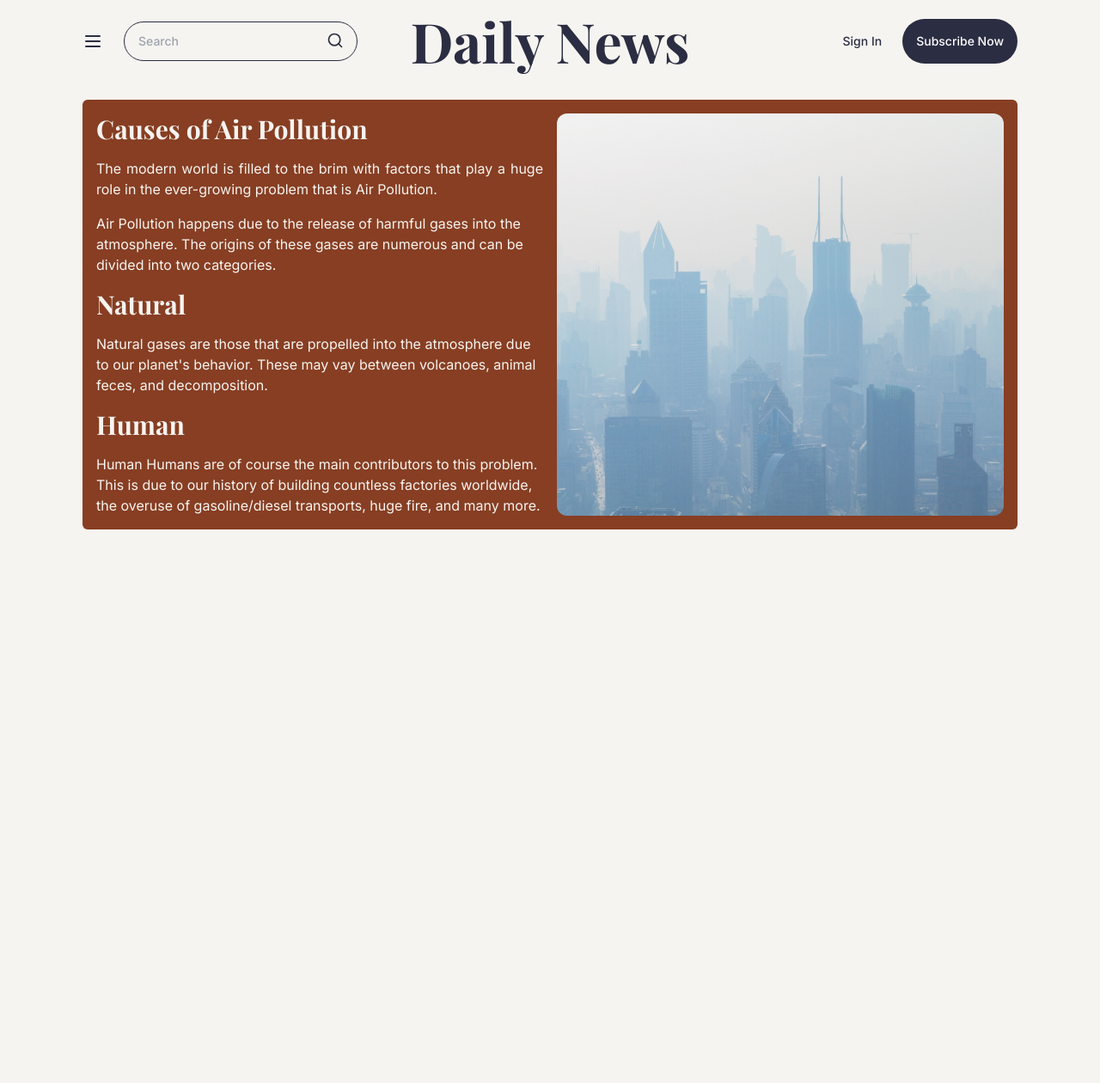
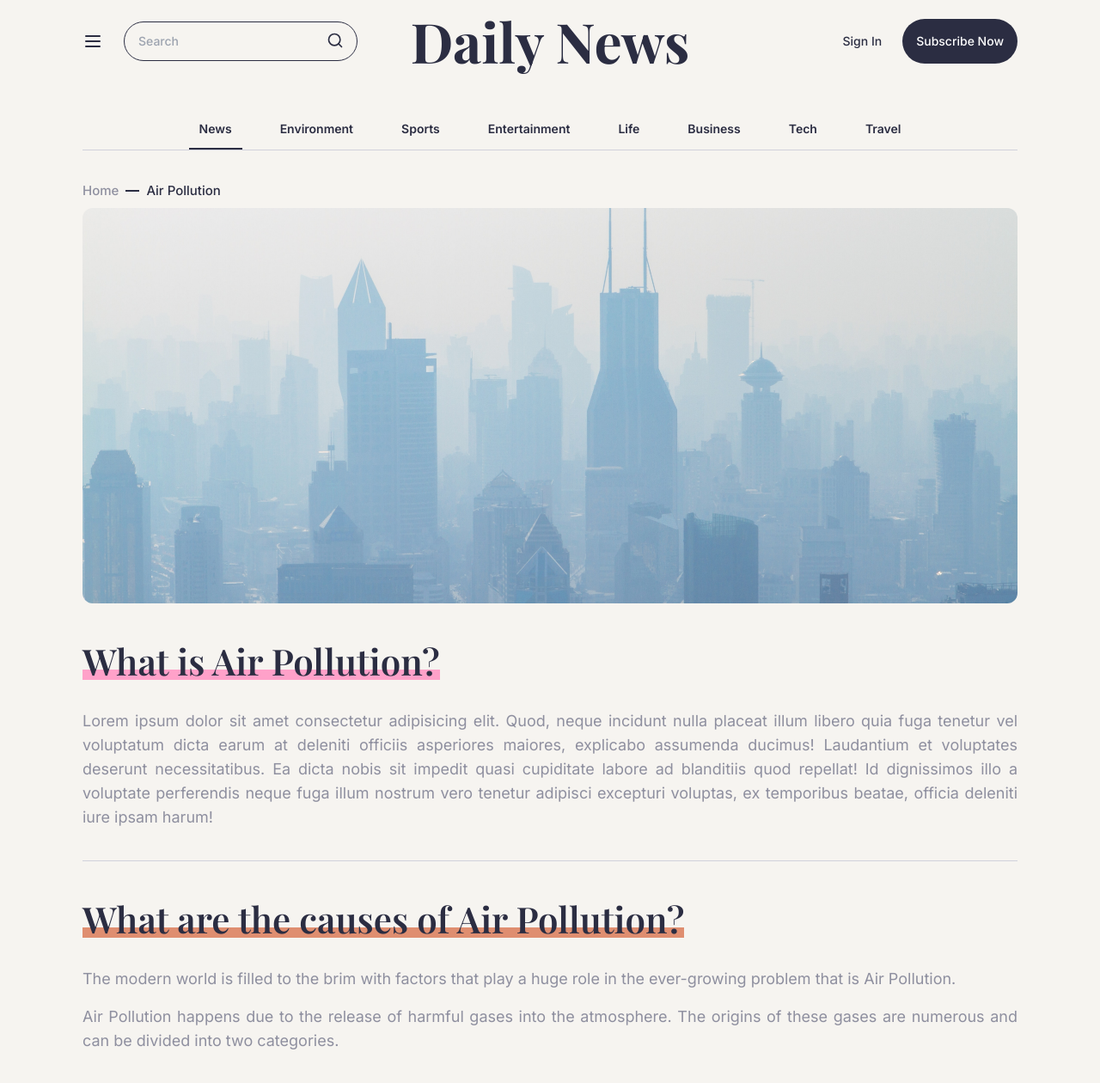
Before and after one commit to Tellay/daily-news, a Next.js app: page /airpollution in a window 1280 px wide. Shown: the top 1260 px of the page at 86% size. Before the commit the page ends 800 px from the top, so only its background shows below. Built offline with nearby package versions, Linux system fonts and the light colour scheme; a web font is replaced by a local one.

Commit message:
chore: continuing air pollution page

```diff
--- a/src/app/airpollution/page.tsx
+++ b/src/app/airpollution/page.tsx
@@ -1,9 +1,69 @@
+import Link from 'next/link'
 import Image from 'next/image'
 
 export default function AirPollutionPage() {
   return (
-    <main className="my-9">
-      <div className="grid grid-cols-2 gap-4 rounded-md bg-[#873e23] p-4 text-white-100">
+    <main>
+      <article className="py-9">
+        <div className="flex items-center gap-2 text-[15px] font-medium">
+          <Link
+            href="/"
+            className="text-gray-200 hover:underline hover:opacity-90"
+          >
+            Home
+          </Link>
+          <span className="block h-[2px] w-4 bg-blue-700" />
+          <span className="">Air Pollution</span>
+        </div>
+
+        <Image
+          src="/CityPollution.jpg"
+          width={4344}
+          height={2896}
+          alt="Nelson"
+          className="mt-2 h-[460px] w-full rounded-xl object-cover"
+        />
+
+        <div className="flex flex-col space-y-6 border-b border-gray-100 py-9">
+          <h1 className="relative w-fit font-alt text-[42px] font-semibold">
+            What is Air Pollution?
+            <span className="absolute inset-x-0 bottom-2.5 left-0 -z-10 h-3 bg-pink-100" />
+          </h1>
+
+          <p className="text-justify text-lg font-normal text-gray-200">
+            Lorem ipsum dolor sit amet consectetur adipisicing elit. Quod, neque
+            incidunt nulla placeat illum libero quia fuga tenetur vel voluptatum
+            dicta earum at deleniti officiis asperiores maiores, explicabo
+            assumenda ducimus! Laudantium et voluptates deserunt necessitatibus.
+            Ea dicta nobis sit impedit quasi cupiditate labore ad blanditiis
+            quod repellat! Id dignissimos illo a voluptate perferendis neque
+            fuga illum nostrum vero tenetur adipisci excepturi voluptas, ex
+            temporibus beatae, officia deleniti iure ipsam harum!
+          </p>
+        </div>
+
+        <div className="flex flex-col space-y-6 border-b border-gray-100 py-9">
+          <h1 className="relative w-fit font-alt text-[42px] font-semibold">
+            What are the causes of Air Pollution?
+            <span className="absolute inset-x-0 bottom-2.5 left-0 -z-10 h-3 bg-brown-100" />
+          </h1>
+
+          <div className="flex flex-col space-y-4">
+            <p className="text-justify text-lg font-normal text-gray-200">
+              The modern world is filled to the brim with factors that play a
+              huge role in the ever-growing problem that is Air Pollution.
+            </p>
+
+            <p className="text-justify text-lg font-normal text-gray-200">
+              Air Pollution happens due to the release of harmful gases into the
+              atmosphere. The origins of these gases are numerous and can be
+              divided into two categories.
+            </p>
+          </div>
+        </div>
+      </article>
+
+      {/* <div className="grid grid-cols-2 gap-4 rounded-md bg-[#873e23] p-4 text-white-100">
         <div className="flex flex-col space-y-4">
           <h2 className="font-alt text-3xl font-bold">
             Causes of Air Pollution
@@ -38,7 +98,7 @@ export default function AirPollutionPage() {
           alt="Nelson"
           className="h-full w-full rounded-xl object-cover"
         />
-      </div>
+      </div> */}
     </main>
   )
 }
--- a/src/app/layout.tsx
+++ b/src/app/layout.tsx
@@ -3,6 +3,7 @@ import './globals.css'
 // eslint-disable-next-line camelcase
 import { Inter, Playfair_Display } from 'next/font/google'
 import { Header } from '@/components/header'
+import { Categories } from '@/components/categories'
 
 const inter = Inter({ subsets: ['latin'], variable: '--font-inter' })
 const playfairdisplay = Playfair_Display({
@@ -23,6 +24,7 @@ export default function RootLayout({ children }: { children: ReactNode }) {
         className={`${inter.variable} ${playfairdisplay.variable} mx-auto max-w-app bg-white-100 p-4 font-sans text-blue-700`}
       >
         <Header />
+        <Categories />
         {children}
       </body>
     </html>
--- a/src/app/page.tsx
+++ b/src/app/page.tsx
@@ -1,12 +1,10 @@
 import { AirPollution } from '@/components/air-pollution'
-import { Categories } from '@/components/categories'
 import { Footer } from '@/components/footer'
 import { InterestingNews } from '@/components/interesting-news'
 
 export default function Home() {
   return (
     <main>
-      <Categories />
       <AirPollution />
       <InterestingNews />
       <Footer />
--- a/src/components/air-pollution.tsx
+++ b/src/components/air-pollution.tsx
@@ -12,6 +12,7 @@ export function AirPollution() {
 
   return (
     <article className="relative border-b border-gray-100 py-9">
+      <div className="relative">
         <Image
           src={'/AirPollution.jpg'}
           width={5425}
@@ -19,6 +20,11 @@ export function AirPollution() {
           alt="Example image of air pollution"
           className="h-[460px] w-full rounded-xl object-cover"
         />
+
+        <div className="absolute left-6 top-6 rounded-full bg-green-100 px-6 py-3 text-sm font-semibold text-green-50">
+          Environment
+        </div>
+      </div>
 
       <div className="sticky z-10 mx-11 -mt-40 rounded-2xl bg-white-100 p-16 shadow-xl transition-all duration-500 hover:-translate-y-1">
         <Link href="/airpollution" className="flex flex-col space-y-4">
--- a/src/components/categories.tsx
+++ b/src/components/categories.tsx
@@ -5,6 +5,11 @@ export function Categories() {
     {
       category_name: 'News',
       category_active: true,
+    },
+
+    {
+      category_name: 'Environment',
+      category_active: false,
     },
 
     {
--- a/tailwind.config.js
+++ b/tailwind.config.js
@@ -39,6 +39,15 @@ module.exports = {
       pink: {
         100: '#FFA1C9',
       },
+
+      green: {
+        50: '#F4FFF7',
+        100: '#1B592C',
+      },
+
+      brown: {
+        100: '#DF8E70',
+      },
     },
   },
   plugins: [],
```
Also changed, not shown: public/CityPollution.jpg (renamed from public/pollution.jpg), public/PollutingChimney.jpg (added). Lines whose indentation alone changed are shown as unchanged.
